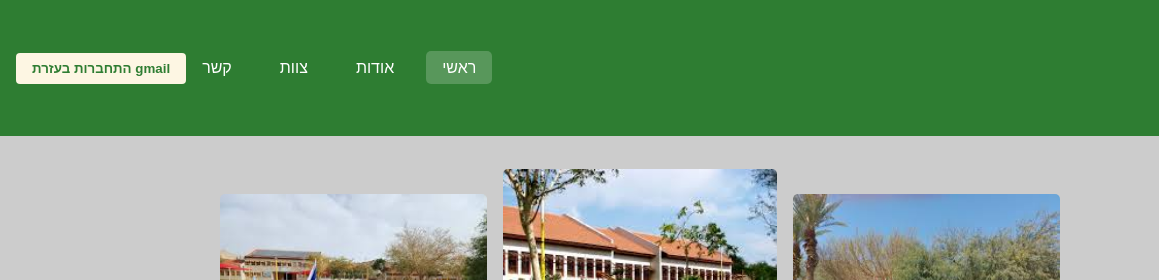
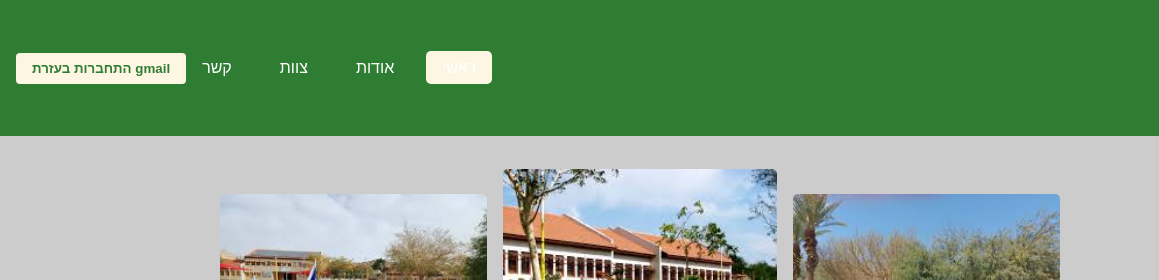
Before and after one commit to NaamaYitzhak/beginwebsite, a plain HTML site: page index.html in a window 1280 px wide. In both pictures the pointer is over the link "ראשי". Shown: the top 280 px of the page, 0-1159 px from the left. Drawn offline with Linux system fonts and the light colour scheme; no server answers.

Commit message:
sixth commit

```diff
--- a/style.css
+++ b/style.css
@@ -65,7 +65,8 @@ header {
 }
 
 .nav-menu a:hover {
-    background-color: rgba(255, 255, 255, 0.2);
+    background-color: #fdf6e3; /* שמנת */
+;
 }
 
 .login-btn {
```
